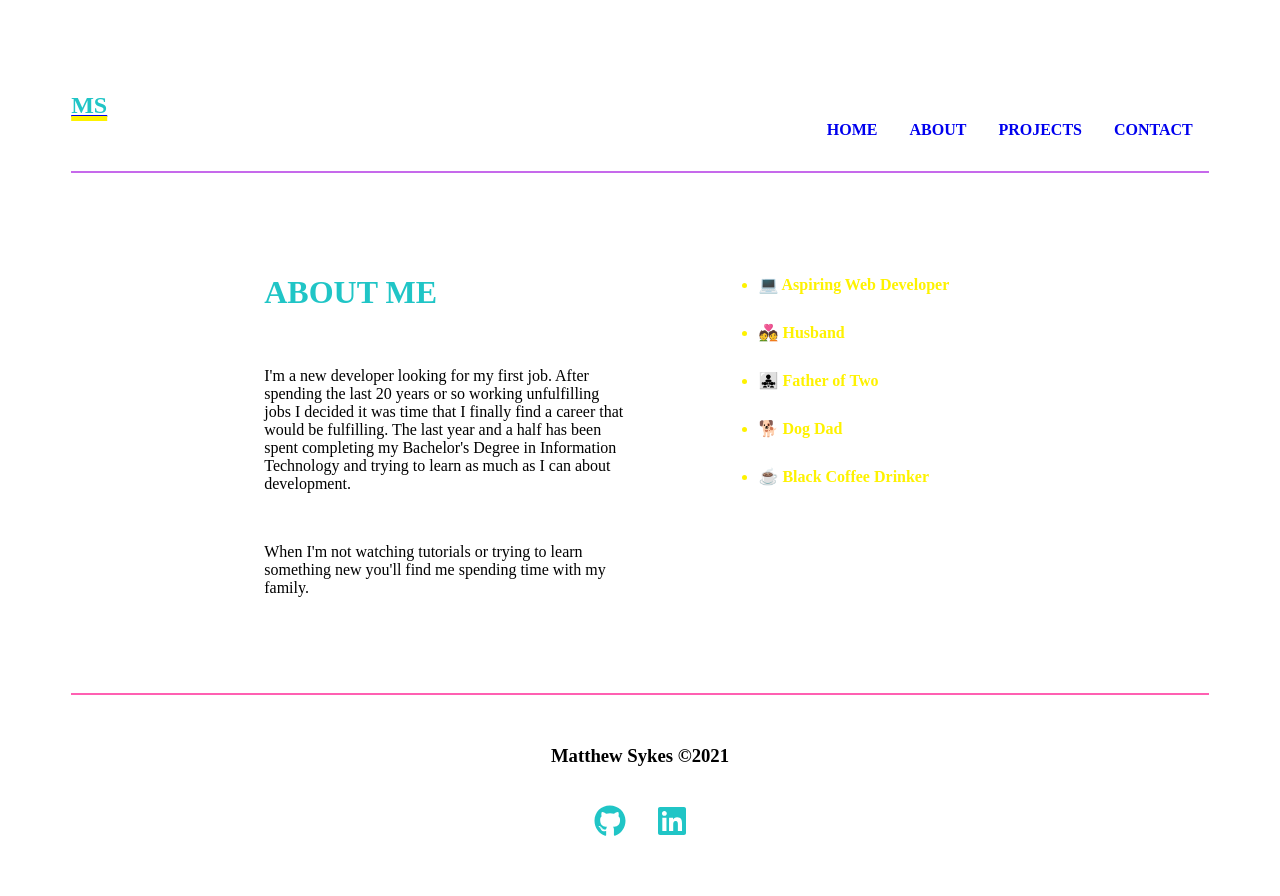
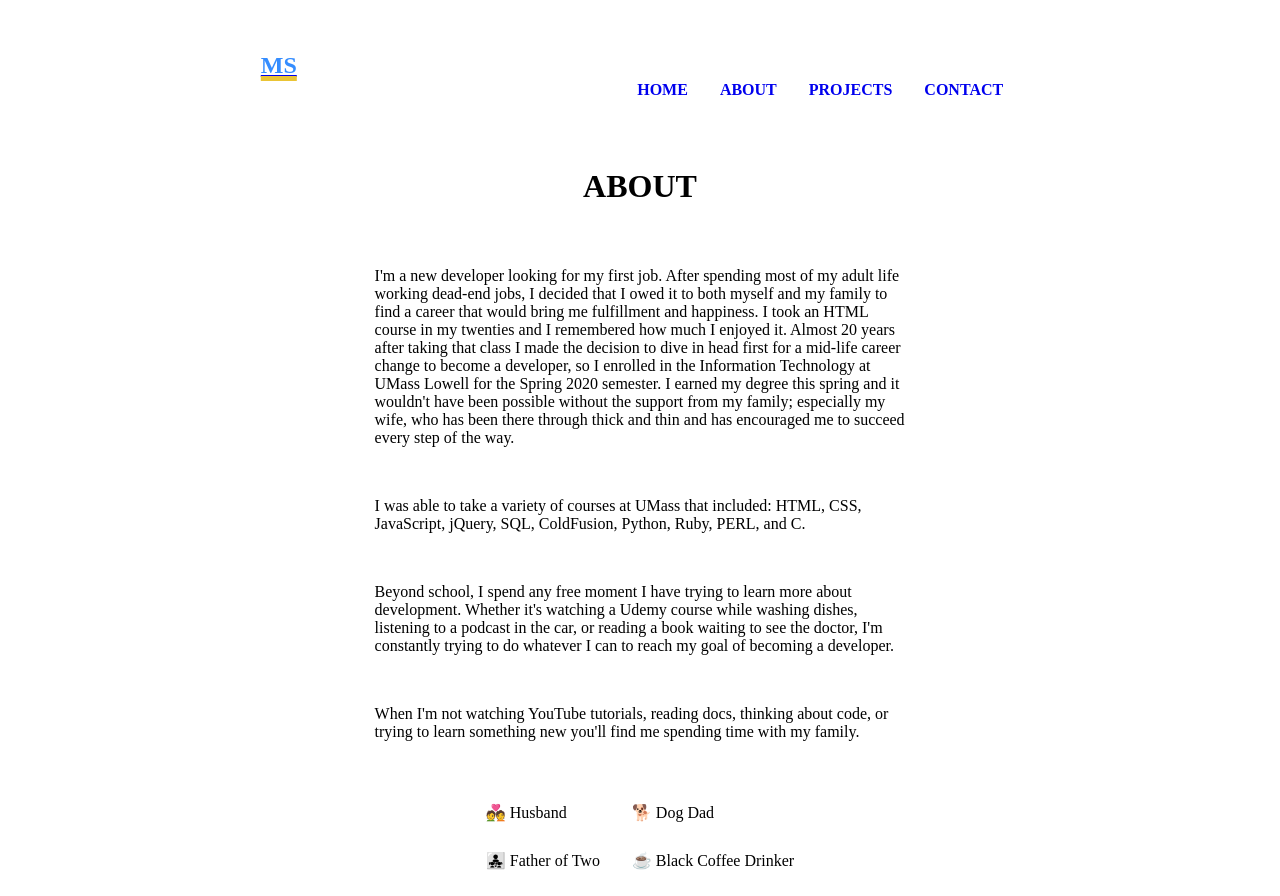
Before and after one commit to mnsykes/msykes_dev, a Gatsby site: page /about in a window 1280 px wide. Shown: the top 896 px of the page. Before the commit the page ends 841 px from the top, so only its background shows below. Built offline with nearby package versions, Linux system fonts and the light colour scheme; Gatsby itself is replaced by a stand-in of ours.

Commit message:
pick some colors

```diff
--- a/gatsby-config.js
+++ b/gatsby-config.js
@@ -15,6 +15,14 @@ module.exports = {
 				name: "images",
 				path: "./src/images/"
 			}
-		}
+		},
+		{
+			resolve: `gatsby-source-filesystem`,
+			options: {
+				name: `projects`,
+				path: `./src/projects/`
+			}
+		},
+		`gatsby-transformer-remark`
 	]
 };
--- a/package.json
+++ b/package.json
@@ -27,6 +27,7 @@
     "gatsby-plugin-sass": "^4.6.0",
     "gatsby-plugin-sharp": "^3.6.0",
     "gatsby-source-filesystem": "^3.6.0",
+    "gatsby-transformer-remark": "^4.4.1",
     "gatsby-transformer-sharp": "^3.6.0",
     "react": "^17.0.1",
     "react-dom": "^17.0.1",
--- a/src/components/Layout.js
+++ b/src/components/Layout.js
@@ -1,18 +1,28 @@
 import React from "react";
-import { container, headArea, mainArea, footArea } from "./compstyles/layout.module.scss";
+import { container } from "./compstyles/layout.module.scss";
 import Navbar from "./Navbar";
 import Footer from "./Footer";
 
 export default function Layout({ children }) {
 	return (
 		<div className={container}>
-			<header className={headArea}>
-				<Navbar />
-			</header>
-			<main className={mainArea}>{children}</main>
-			<footer className={footArea}>
-				<Footer />
-			</footer>
+			<Navbar />
+			<main>{children}</main>
+
+			<Footer />
 		</div>
 	);
 }
+// 	export default function Layout({ children }) {
+// 		return (
+// 			<div className={container}>
+// 				<header className={headArea}>
+// 					<Navbar />
+// 				</header>
+// 				<main className={mainArea}>{children}</main>
+// 				<footer className={footArea}>
+// 					<Footer />
+// 				</footer>
+// 			</div>
+// 		);
+// }
--- a/src/components/Navbar.js
+++ b/src/components/Navbar.js
@@ -1,6 +1,6 @@
 import React from "react";
 import { Link } from "gatsby";
-import { navContainer, logo, logoLink, navLinks, navLink, bar } from "./compstyles/nav.module.scss";
+import { navContainer, logo, logoLink, navLinks, navLink } from "./compstyles/nav.module.scss";
 
 export default function Navbar() {
 	return (
--- a/src/components/compstyles/footer.module.scss
+++ b/src/components/compstyles/footer.module.scss
@@ -1,15 +1,17 @@
 @import "../../styles/colors";
 
 .footerArea {
-	height: 3rem;
-
+	padding-bottom: 3rem;
+	text-align: center;
+	position: relative;
+	bottom: 0;
 	a {
 		font-size: 2rem;
 		padding: 0 1rem;
-		color: $aqua;
+		color: $background;
 
 		&:hover {
-			color: $purple;
+			color: $border;
 		}
 	}
 }
--- a/src/components/compstyles/layout.module.scss
+++ b/src/components/compstyles/layout.module.scss
@@ -5,21 +5,25 @@
 	height: 100vh;
 	max-width: 90%;
 	margin: 0 auto;
+
+	@include md {
+		max-width: 60%;
+	}
 }
 
-.headArea {
-	border-bottom: 2px solid $purple;
-}
+// .headArea {
+// 	border-bottom: 2px solid $border;
+// }
 
-.mainArea {
-	margin: 0 auto;
-	padding: 2rem;
-}
+// .mainArea {
+// 	margin: 0 auto;
+// 	padding: 2rem;
+// }
 
-.footArea {
-	position: relative;
-	bottom: 0;
-	padding: 2rem 0;
-	border-top: 2px solid $pink;
-	text-align: center;
-}
+// .footArea {
+// 	position: relative;
+// 	bottom: 0;
+// 	padding: 2rem 0;
+// 	border-top: 2px solid $border;
+// 	text-align: center;
+// }
--- a/src/components/compstyles/nav.module.scss
+++ b/src/components/compstyles/nav.module.scss
@@ -4,23 +4,22 @@
 .navContainer {
 	display: grid;
 	grid-template-columns: 1fr;
-	padding-top: 4rem;
-	padding-bottom: 2rem;
+	padding-top: 1.5rem;
 
 	.logo {
 		display: flex;
 		justify-content: center;
-		margin-bottom: 1.5rem;
+		margin-bottom: 0.5rem;
 
 		.logoLink {
-			color: $aqua;
+			color: $blue;
+			text-decoration: 5px underline $yellow;
 			font-weight: bold;
-			text-decoration: 5px underline $yellow;
 
 			&:hover {
 				color: $yellow;
 				font-weight: bold;
-				text-decoration: 5px underline $aqua;
+				text-decoration: 5px underline $blue;
 			}
 		}
 
--- a/src/pages/about.js
+++ b/src/pages/about.js
@@ -1,77 +1,72 @@
 import React from "react";
 import Layout from "../components/Layout";
-import {
-	container,
-	aboutTitle,
-	aboutGrid,
-	aboutText,
-	emojiList
-} from "../styles/about.module.scss";
+import { container, aboutGrid, aboutText, emojiList } from "../styles/about.module.scss";
 
 export default function about() {
 	return (
 		<Layout>
 			<div className={container}>
 				<div className={aboutGrid}>
+					<h1>About</h1>
 					<div className={aboutText}>
-						<h1 className={aboutTitle}>About Me</h1>
-						<br />
 						<p>
-							I'm a new developer looking for my first job. After spending the last 20 years or so
-							working unfulfilling jobs I decided it was time that I finally find a career that
-							would be fulfilling. The last year and a half has been spent completing my Bachelor's
-							Degree in Information Technology and trying to learn as much as I can about
-							development.
+							I'm a new developer looking for my first job. After spending most of my adult life
+							working dead-end jobs, I decided that I owed it to both myself and my family to find a
+							career that would bring me fulfillment and happiness. I took an HTML course in my
+							twenties and I remembered how much I enjoyed it. Almost 20 years after taking that
+							class I made the decision to dive in head first for a mid-life career change to become
+							a developer, so I enrolled in the Information Technology at UMass Lowell for the
+							Spring 2020 semester. I earned my degree this spring and it wouldn't have been
+							possible without the support from my family; especially my wife, who has been there
+							through thick and thin and has encouraged me to succeed every step of the way.
 						</p>
 						<br />
 						<p>
-							When I'm not watching tutorials or trying to learn something new you'll find me
-							spending time with my family.{" "}
+							I was able to take a variety of courses at UMass that included: HTML, CSS, JavaScript,
+							jQuery, SQL, ColdFusion, Python, Ruby, PERL, and C.
+						</p>
+						<br />
+						<p>
+							Beyond school, I spend any free moment I have trying to learn more about development.
+							Whether it's watching a Udemy course while washing dishes, listening to a podcast in
+							the car, or reading a book waiting to see the doctor, I'm constantly trying to do
+							whatever I can to reach my goal of becoming a developer.
+						</p>
+						<br />
+						<p>
+							When I'm not watching YouTube tutorials, reading docs, thinking about code, or trying
+							to learn something new you'll find me spending time with my family.
 						</p>
 					</div>
 					<div className={emojiList}>
-						<ul>
-							<li>
-								<p>
-									<span role="img" aria-label="img">
-										💻
-									</span>{" "}
-									Aspiring Web Developer
-								</p>
-							</li>
-							<li>
+						<div>
 							<p>
 								<span role="img" aria-label="img">
 									💑
 								</span>{" "}
 								Husband
 							</p>
-							</li>
-							<li>
 							<p>
 								<span role="img" aria-label="img">
 									👨‍👧‍👧
 								</span>{" "}
 								Father of Two
 							</p>
-							</li>
-							<li>
+						</div>
+						<div>
 							<p>
 								<span role="img" aria-label="img">
 									🐕
 								</span>{" "}
 								Dog Dad
 							</p>
-							</li>
-							<li>
 							<p>
 								<span role="img" aria-label="img">
 									☕
 								</span>{" "}
 								Black Coffee Drinker
 							</p>
-							</li>
-						</ul>
+						</div>
 					</div>
 				</div>
 			</div>
--- a/src/styles/_colors.scss
+++ b/src/styles/_colors.scss
@@ -1,8 +1,8 @@
-$red: #c51e14;
-$yellow: #fef200;
-$purple: #c669eb;
+$border: #e65f5c;
+$yellow: #eac435;
+$purple: #ca7df9;
 $blue: #358dff;
-$pink: #ff60b2;
-$aqua: #20c5c6;
+$pink: #f896d8;
+$aqua: #64e9ee;
 $white: #ebebeb;
-$background: #223344;
+$background: #124e78;
--- a/src/styles/about.module.scss
+++ b/src/styles/about.module.scss
@@ -13,33 +13,39 @@
 		grid-template-columns: 1fr;
 		gap: 1.5rem;
 
-		.aboutTitle {
-			text-align: left;
+		h1 {
+			text-align: center;
 			text-transform: uppercase;
-			color: $aqua;
 			font-weight: bold;
 		}
-		// .aboutText {
-		// 	max-width: 60ch;
-		// }
 
 		.emojiList {
 			margin: 0 auto;
 			line-height: 2rem;
+			display: flex;
 
-			li {
-				font-weight: bold;
-				color: $yellow;
+			div {
+				padding: 0 1rem;
 			}
+
+			// ul {
+			// 	display: flex;
+			// 	flex-direction: column;
+
+			// 	li {
+			// 		font-weight: bold;
+			// 	}
+
+			// 	@include xl {
+			// 		display: flex;
+			// 		flex-direction: row;
+			// 	}
+			// }
 		}
 
 		@include md {
 			padding: 2rem 0;
 			max-width: 70%;
 		}
-		@include lg {
-			display: grid;
-			grid-template-columns: 1fr 1fr;
-		}
 	}
 }
--- a/src/styles/form.module.scss
+++ b/src/styles/form.module.scss
@@ -10,7 +10,6 @@
 	h1 {
 		text-align: center;
 		text-transform: uppercase;
-		color: $purple;
 		font-weight: bold;
 	}
 
@@ -19,19 +18,19 @@
 		text-transform: uppercase;
 		text-align: center;
 		margin-bottom: 2rem;
-		color: $aqua;
 	}
 
 	@include md {
 		padding: 2rem 0;
-		max-width: 70%;
+		max-width: 80%;
 	}
 }
 .contactForm {
 	margin: 0 auto;
+	padding: 1.5rem;
 
 	@include md {
-		max-width: 70%;
+		padding: 3.5rem 3rem;
 	}
 }
 
@@ -45,41 +44,42 @@
 	flex-direction: column;
 	justify-content: space-between;
 	text-align: left;
-	margin-bottom: 0.5rem;
+	margin-bottom: 1.5rem;
 
 	label {
 		font-weight: bold;
 		text-transform: uppercase;
-		color: $aqua;
 		font-size: 1.25rem;
+		padding-bottom: 0.5rem;
 	}
 }
 
 .input {
-	padding: 5px 10px;
+	font-size: 1rem;
+	padding: 0.5rem;
 }
 
 .message {
-	padding: 5px 10px;
+	padding: 0.5rem;
+	font-size: 1rem;
 	max-width: 100%;
 	min-width: 100%;
-	margin-bottom: 0.5rem;
+	margin-bottom: 1.5rem;
 }
 
 .submitBtn {
 	padding: 10px 5px;
 	width: 100%;
-	background: $purple;
-	color: $white;
+	background: $background;
+	color: white;
+	font-weight: bold;
 	outline: none;
 	border: none;
 	cursor: pointer;
-	font-weight: bold;
 	font-size: 1.5rem;
 	text-transform: uppercase;
 
 	&:hover {
-		background: $aqua;
-		border-bottom: 3px solid $yellow;
+		background: $blue;
 	}
 }
--- a/src/styles/main.scss
+++ b/src/styles/main.scss
@@ -1,4 +1,5 @@
 @import url("https://fonts.googleapis.com/css2?family=Roboto:wght@100;300;400;500;700&display=swap");
+// @import url("https://fonts.googleapis.com/css2?family=Big+Shoulders+Stencil+Display:wght@100;300;400;500;600&display=swap");
 @import "mixins";
 @import "colors";
 
@@ -12,35 +13,28 @@ body,
 html {
 	height: 100%;
 	width: 100%;
-	font-weight: 400;
-	background: $background;
-	color: $white;
+	color: #333;
 	font-family: "Roboto", sans-serif;
+	// line-height: 1.5em;
+	// background: #c9ccd3;
+	// background-image: linear-gradient(-180deg, rgba(255, 255, 255, 0.5) 0%, rgba(0, 0, 0, 0.5) 100%);
+	// background-blend-mode: lighten;
 }
 
-a {
-	text-decoration: none;
-	color: $purple;
-
-	&:hover {
-		color: $aqua;
-		text-decoration: $yellow underline;
-	}
+p {
+	line-height: 1.5em;
 }
 
 ul {
 	list-style: none;
 }
 
-h1,
-h2,
-h3,
-h4,
-h5,
-h6 {
-	font-weight: 400;
+@include md {
+	p {
+		font-size: 1.25em;
+	}
+
+	h1 {
+		font-size: 3rem;
+	}
 }
-
-span {
-	font-size: 1.5rem;
-}
--- a/src/styles/projects.module.scss
+++ b/src/styles/projects.module.scss
@@ -10,11 +10,10 @@
 	h1 {
 		text-transform: uppercase;
 		font-weight: bold;
-		color: $pink;
 	}
 
 	h3 {
-		color: $yellow;
+		color: $background;
 		font-weight: bold;
 	}
 
@@ -42,11 +41,11 @@
 
 	.descArea {
 		.gitLink {
-			color: $aqua;
+			color: $blue;
 			margin-left: 1rem;
 
 			&:hover {
-				color: $purple;
+				color: $yellow;
 			}
 		}
 	}
```
Also changed, not shown: src/pages/index.js (+14 -6 lines), src/projects/diary.md (added, +12 -0 lines), src/styles/home.module.scss (+24 -10 lines), src/projects/ecbl.md (added), src/projects/seeds.md (added), 1 other file. Lines whose indentation alone changed are shown as unchanged.
